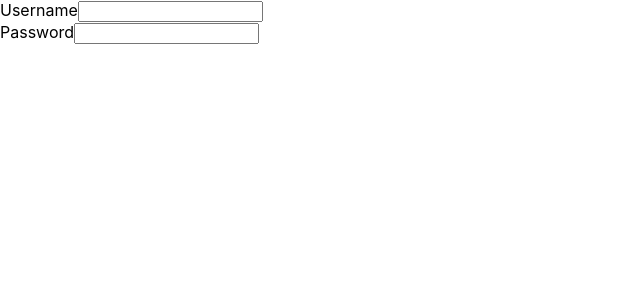
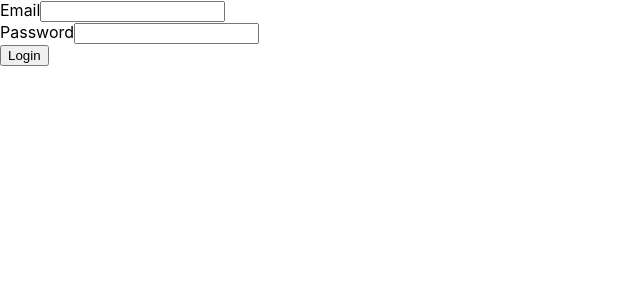
Before and after one commit to 1Morley/cloud-frontend, a React (Create React App) app: page / in a window 1280 px wide. Shown: the top 300 px of the page, without its empty margins (0-640 px from the left). Built offline with nearby package versions, Linux system fonts and the light colour scheme.

Commit message:
added a styles folder

```diff
--- a/src/components/auth/loginForm.tsx
+++ b/src/components/auth/loginForm.tsx
@@ -2,13 +2,14 @@ export default function LoginForm(){
     return (
         <div>
             <div>
-                <label>Username</label>
+                <label>Email</label>
                 <input type="text"/>
             </div>
             <div>
                 <label>Password</label>
                 <input type="text"/>
             </div>
+            <button>Login</button>
         </div>
     )
 }
```
Also changed, not shown: src/styles/login.css (added).
